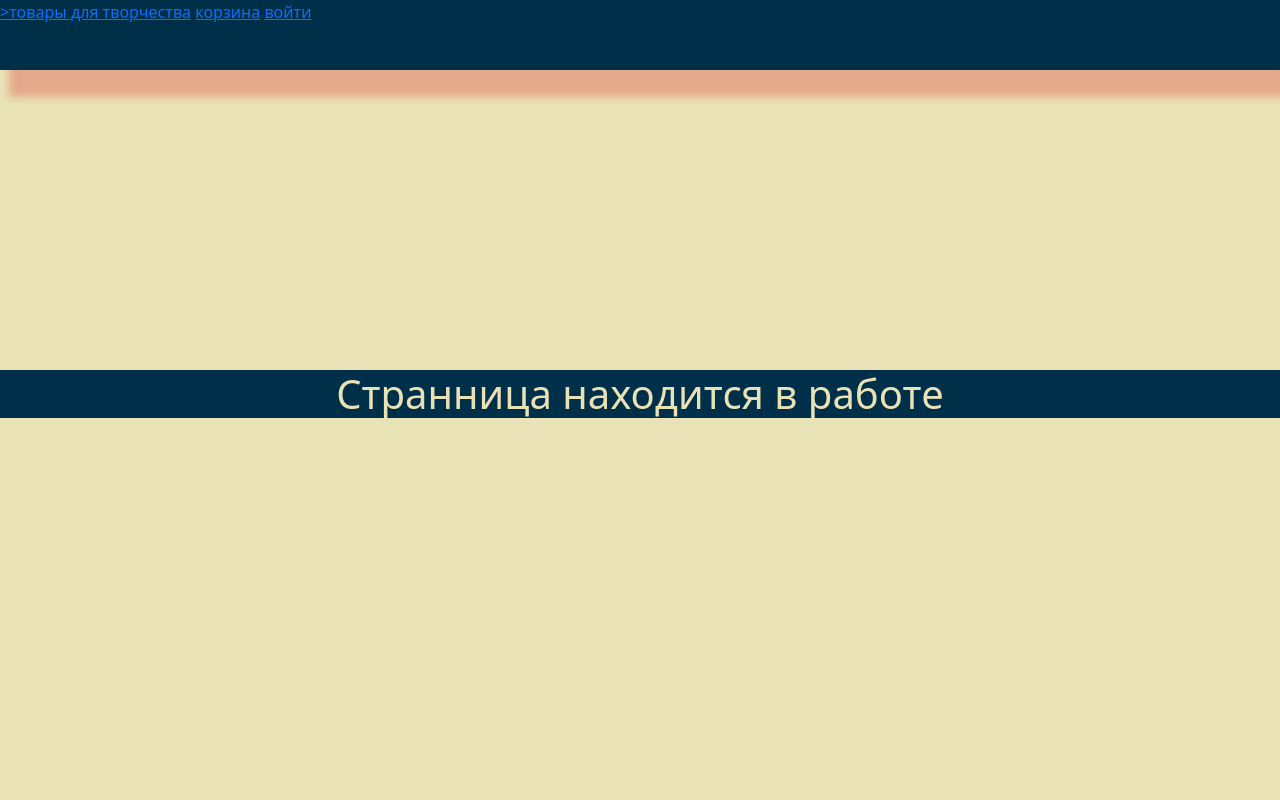
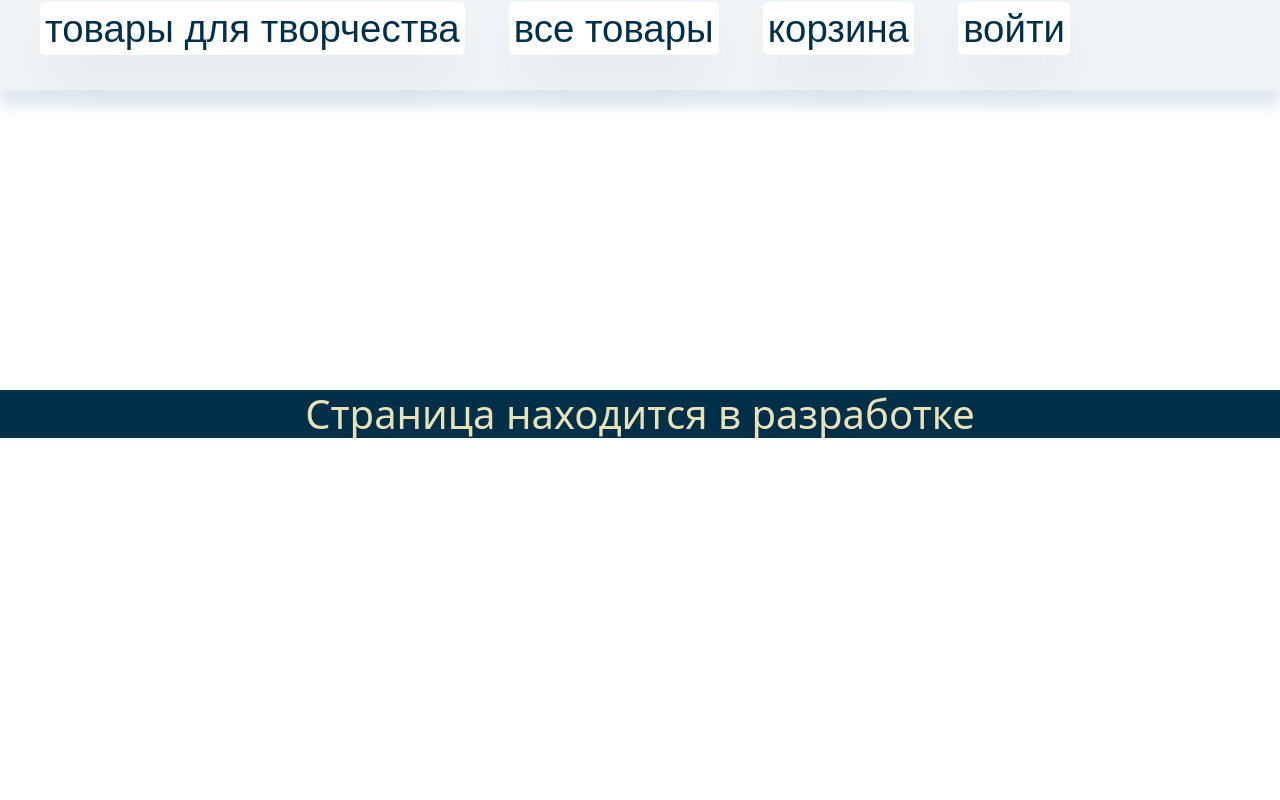
Before and after one commit to Saybayry/storeStaffForArt, a Django app: page /pageInwork in a window 1280 px wide. Run offline with Django 4.2, Linux system fonts and the light colour scheme; some web fonts are replaced.

Commit message:
"css  чать названий"

```diff
--- a/artStoreSite/urls.py
+++ b/artStoreSite/urls.py
@@ -19,6 +19,6 @@ from django.conf import settings
 from django.conf.urls.static import static
 
 urlpatterns = [
-    path('admin/', admin.site.urls),
+    path('admin/', admin.site.urls, name= 'admin'),
     path('', include("storeStaffForArt.urls","storeStaffForArt")),
 ] + static(settings.MEDIA_URL, document_root=settings.MEDIA_ROOT)
--- a/storeStaffForArt/static/style.css
+++ b/storeStaffForArt/static/style.css
@@ -1,15 +1,16 @@
+@import url(https://allfont.ru/allfont.css?fonts=disneypark);
 .productForArtStartpage {
-    height: 40vw;
-    width: 30vw;
-    box-shadow: 3px 6px 8px 0px #002f497a;
+    height: 30vw;
+    width: 25vw;
+    box-shadow: 0px 17px 32px 8px rgba(40, 86, 122, 0.2);
     border-radius: 8px;
     display:inline-block;
     text-align: center;
-    max-width: 260px;
-    max-height: 300px;
+    max-width: 300px;
+    max-height: 450px;
     vertical-align: top;
     overflow: hidden;
-    background-size: 500px 400px;
+    background-size: 550px 450px;
     background-position: center;
     color: #003049
 }
@@ -22,18 +23,20 @@
     margin-left: 10px;
 }
 .productsStartpage{
+    margin-left: 4vw;
+    margin-right: 4vw;
     margin-bottom: 30px;
     vertical-align: top;
 }
 body{
-    background-color: #eae2b7
+
 }
 .headerStartpage{
-    box-shadow: 9px 27px 8px 0px #d628284e;
-    min-height: 70px;
+    box-shadow: 0px 17px 13px 0px rgba(99, 142, 174, 0.2);
+    min-height: 90px;
     margin-bottom: 80px;
-    background-color: #003049;
-    color: #f77f00;
+    background-color: #e1e9ed86;
+
 }
 
 .pageinwork{
@@ -46,3 +49,19 @@ body{
     background-color: #003049;
     color: #eae2b7;
 }
+.headerlist{
+    font-family: 'Lobster', arial;
+    color: #003049;
+    text-decoration:none;
+    font-size: 3vw;
+    background-color: #ffffff;
+    border-radius:  5px;
+    margin-left: 40px;
+    box-shadow: 0px 28px 50px -19px rgba(40, 86, 122, 0.18);
+    padding: 5px;
+    margin-bottom: 10px;
+}
+.headerlist:hover{
+    box-shadow: 0px 28px 50px 25px rgba(40, 86, 122, 0.26);
+
+}
--- a/storeStaffForArt/templates/pageInwork.html
+++ b/storeStaffForArt/templates/pageInwork.html
@@ -2,15 +2,16 @@
 <head>
    {% load static %}
     <link href="https://cdn.jsdelivr.net/npm/bootstrap@5.0.2/dist/css/bootstrap.min.css" rel="stylesheet" integrity="sha384-EVSTQN3/azprG1Anm3QDgpJLIm9Nao0Yz1ztcQTwFspd3yD65VohhpuuCOmLASjC" crossorigin="anonymous">
+    <link href="https://allfont.ru/allfont.css?fonts=lobster" rel="stylesheet" type="text/css" />
     <link rel="stylesheet" href="{% static 'style.css'%} ">
 
 </head>
 <body>
-    <header class="headerStartpage"> <a href="{% url 'storeStaffForArt:startpage'  %}"> >товары для творчества</a> <a href="{% url 'storeStaffForArt:pageInwork'  %}"">корзина</a> <a href="{% url 'storeStaffForArt:pageInwork'  %}">войти</a> </header>
+    <header class="headerStartpage"> <a class="headerlist" href="{% url 'storeStaffForArt:startpage'  %}"> товары для творчества</a> <a class="headerlist" href="{% url 'storeStaffForArt:startpage'  %}"> все товары</a>  <a class="headerlist" href="{% url 'storeStaffForArt:pageInwork'  %}"">корзина</a> <a class="headerlist" href="{% url 'storeStaffForArt:pageInwork'  %}">войти</a> </header>
 
 <div class="pageinwork404">
     <div>
-        <h1 class="pageinwork">Странница находится в работе</h1>
+        <h1 class="pageinwork">Страница находится в разработке</h1>
 
 
     </div>
--- a/storeStaffForArt/templates/startPage.html
+++ b/storeStaffForArt/templates/startPage.html
@@ -6,7 +6,7 @@
 
 </head>
 <body>
-    <header class="headerStartpage"> <span>товары для творчества</span> <a href="{% url 'storeStaffForArt:pageInwork'  %}">корзина</a> <a href="{% url 'storeStaffForArt:pageInwork'  %}">войти</a> </header>
+    <header class="headerStartpage"> <a class="headerlist"> товары для творчества </a> <a class="headerlist" href="{% url 'storeStaffForArt:startpage'  %}"> все товары</a>  <a class="headerlist" href="{% url 'storeStaffForArt:pageInwork'  %}">корзина</a> <a class="headerlist" href="{% url 'storeStaffForArt:pageInwork'  %}">    войти</a> </header>
     {% if productForArt_list %}
     <section class="productsStartpage">
     {% for productForArt in object_list %}
```
Also changed, not shown: db.sqlite3.
